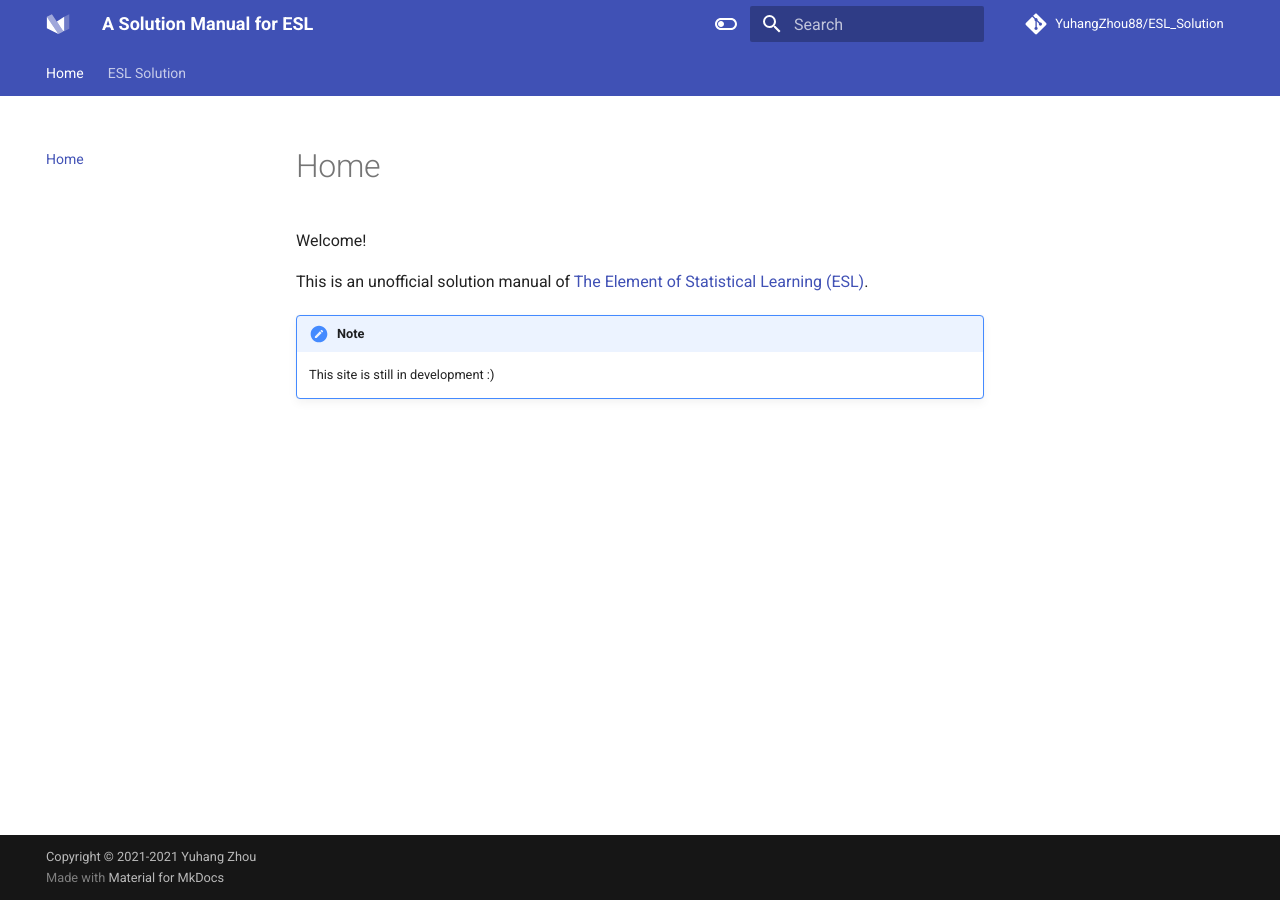
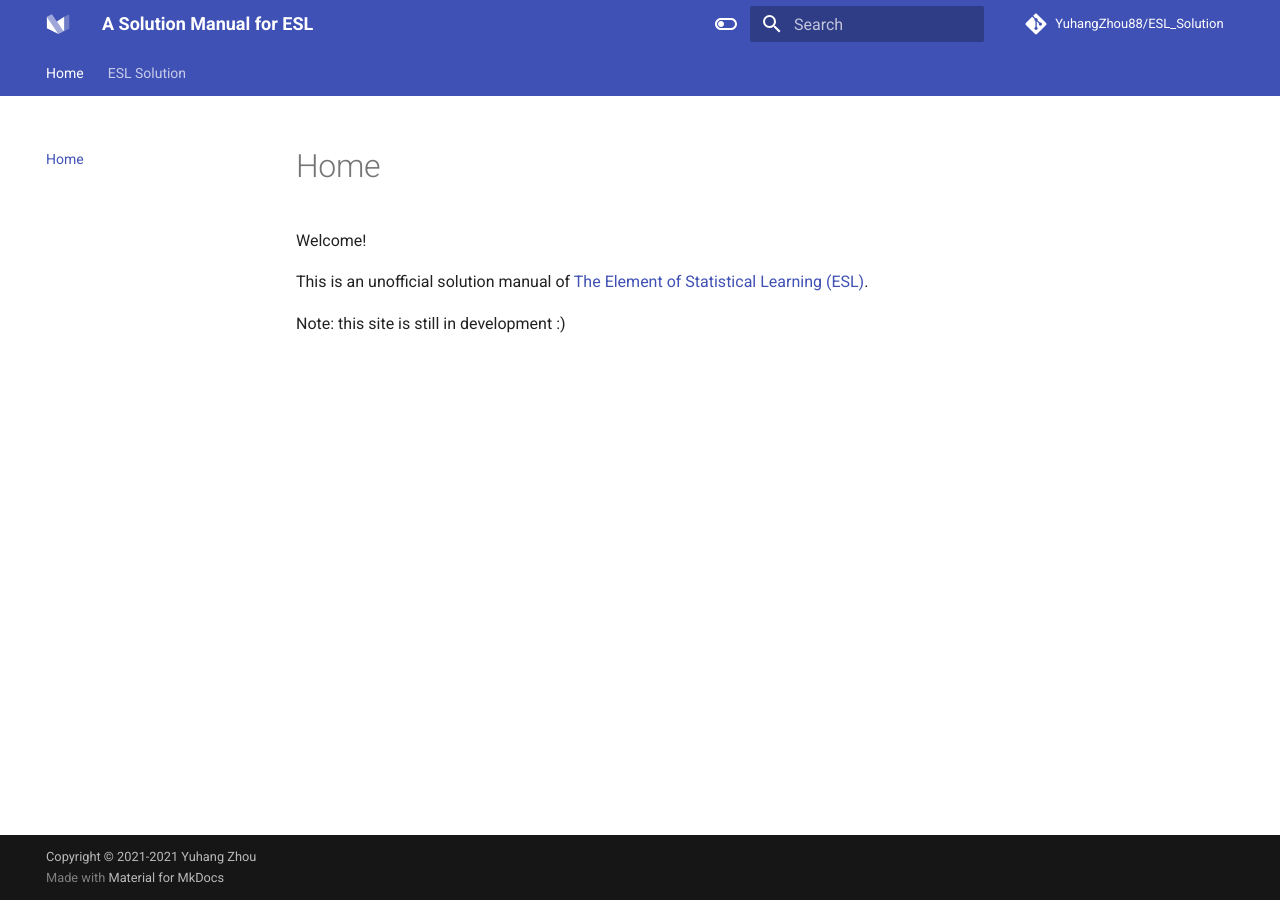
Before and after one commit to YuhangZhou88/ESL_Solution, an MkDocs documentation site: the page built from docs/index.md, in a window 1280 px wide. Built offline with MkDocs 1.6.1 and Material for MkDocs 9.7.7, drawn with Linux system fonts in a browser that asks for light colours; comment, search, counter and statistics services are not loaded; part of the change alters nothing that is shown.

```diff
--- a/docs/index.md
+++ b/docs/index.md
@@ -3,5 +3,4 @@ Welcome!
 
 This is an unofficial solution manual of [The Element of Statistical Learning (ESL)](https://web.stanford.edu/~hastie/ElemStatLearn/).
 
-!!! note
-    This site is still in development :)
+Note: this site is still in development :)
```
